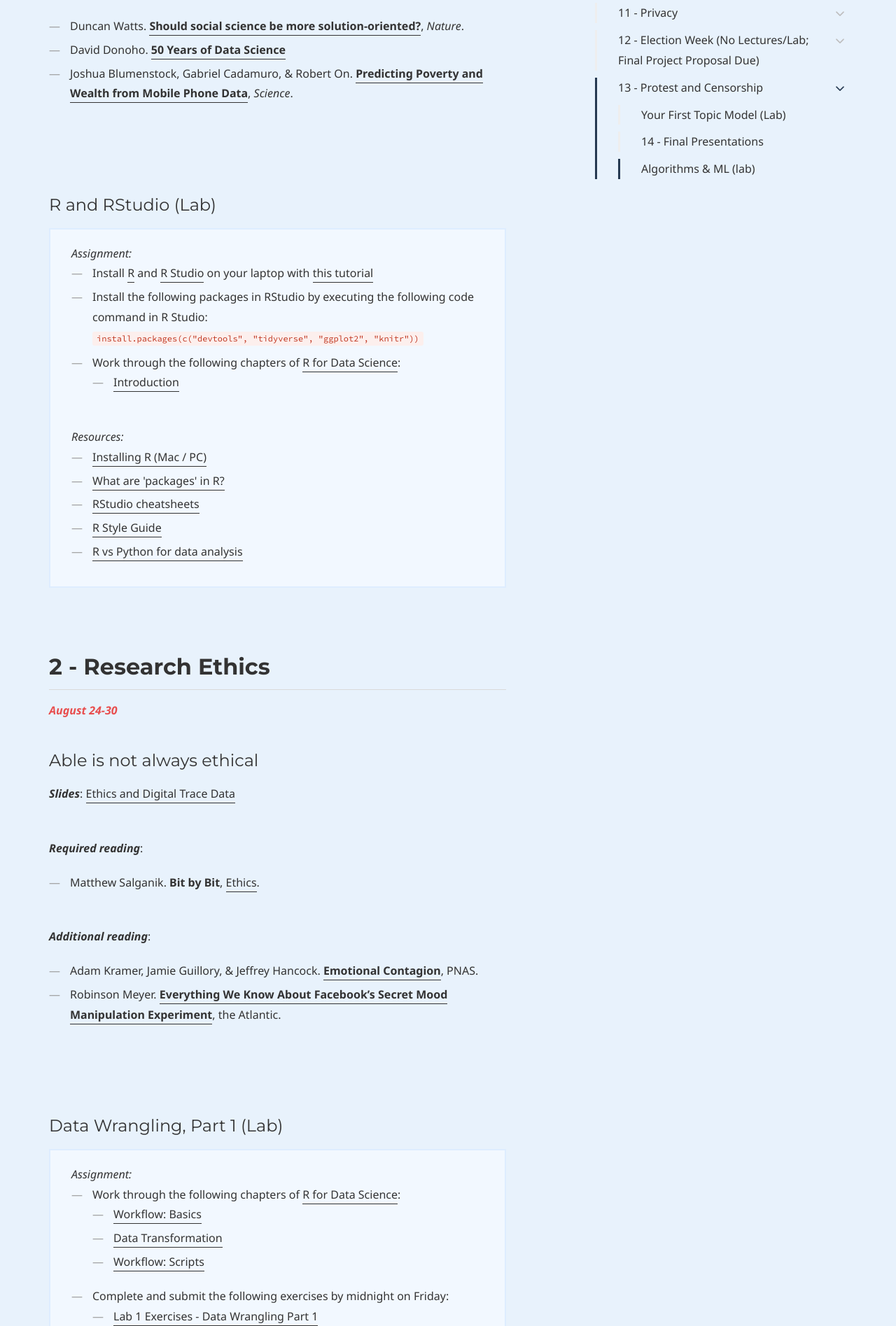
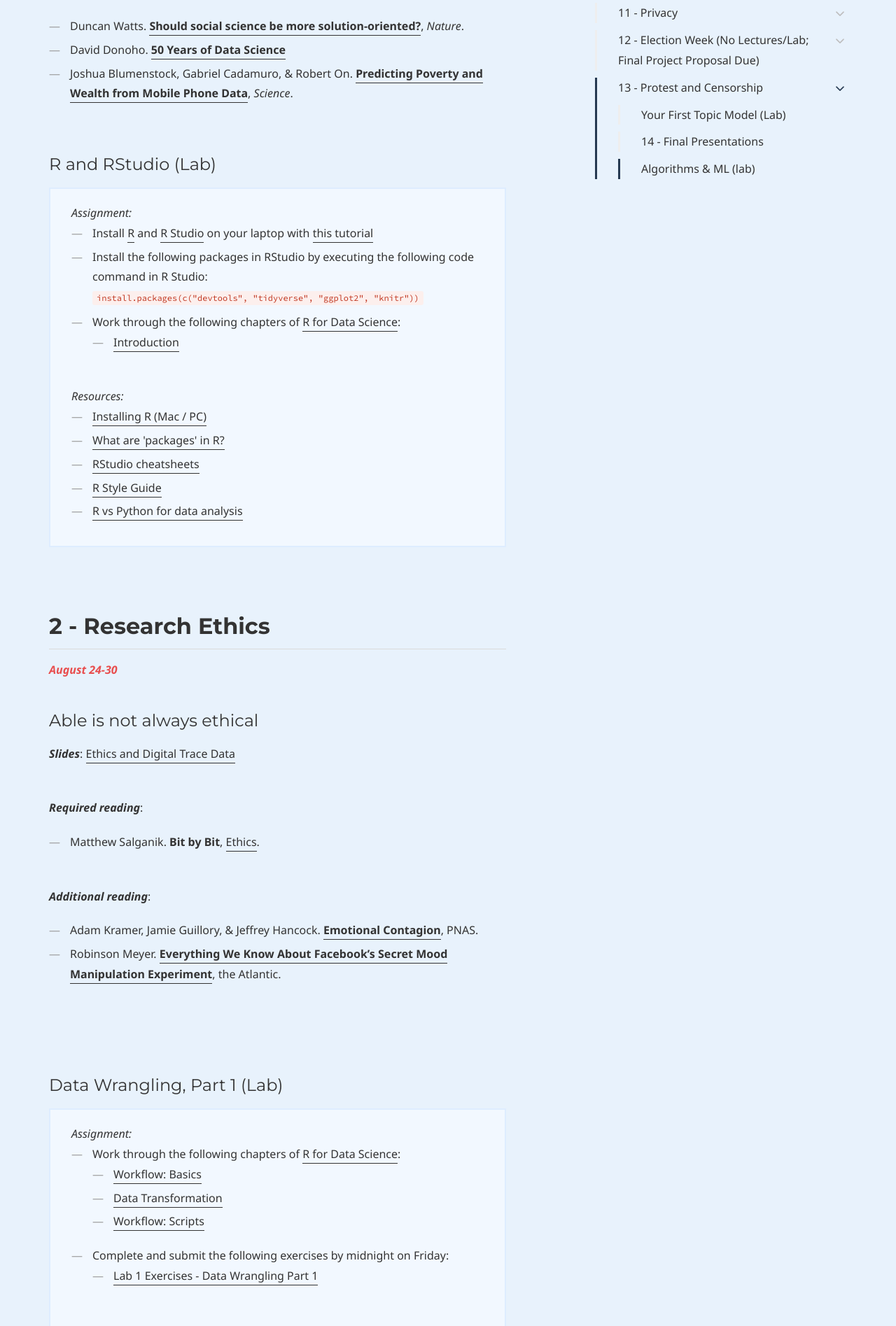
Before and after one commit to dssoc/dssoc.github.io, a Jekyll site: the page built from schedule.md, in a window 1280 px wide. Shown: the part 1096-2991 px from the top of the page at 70% size. Built offline with Jekyll 4.4.1, drawn with Linux system fonts in a browser that asks for light colours; some web fonts are replaced.

Commit message:
Update schedule.md

```diff
--- a/schedule.md
+++ b/schedule.md
@@ -35,8 +35,7 @@ page_nav:
 - Duncan Watts. [**Should social science be more solution-oriented?**](https://www.nature.com/articles/s41562-016-0015), *Nature*.
 - David Donoho. [**50 Years of Data Science**](https://courses.csail.mit.edu/18.337/2015/docs/50YearsDataScience.pdf)
 - Joshua Blumenstock, Gabriel Cadamuro, & Robert On. [**Predicting Poverty and Wealth from Mobile Phone Data**](https://science.sciencemag.org/content/350/6264/1073), *Science*.
-<br/><br/><br/><br/>
-
+<br/><br/>
 
 #### R and RStudio (Lab)
 <div class="callout callout--info">
```
